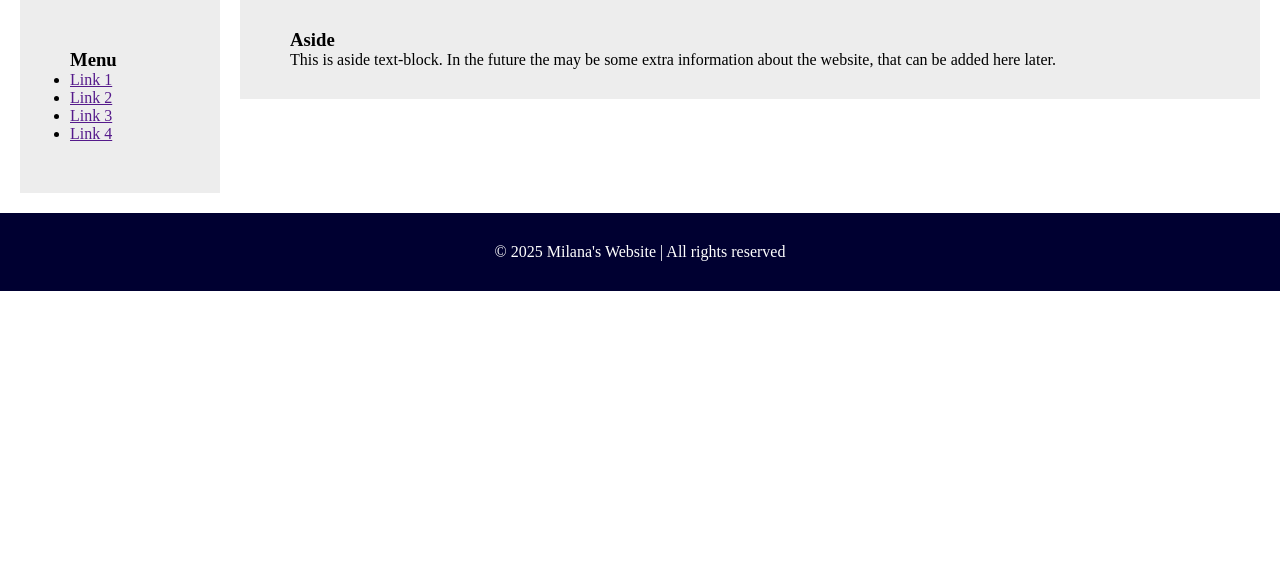
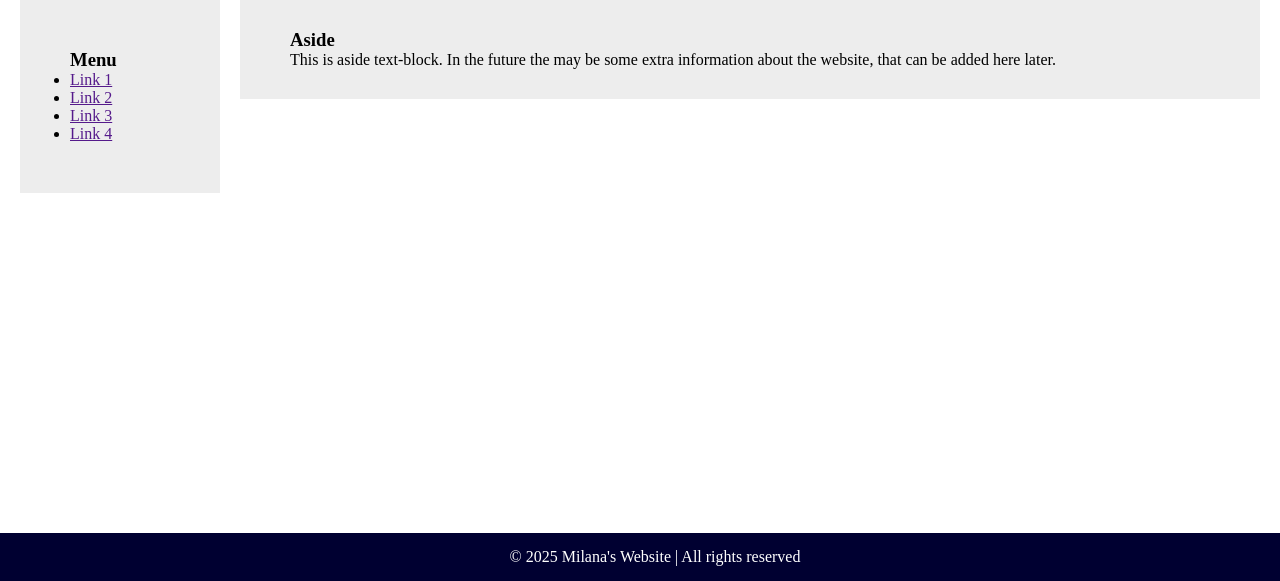
Before and after one commit to mt741/WT, a plain HTML site: page index.html in a window 1280 px wide. Shown: the part 219-800 px from the top of the page. Drawn offline with Linux system fonts and the light colour scheme; a web font is replaced by a local one.

Commit message:
Update style.css

```diff
--- a/style.css
+++ b/style.css
@@ -81,11 +81,13 @@
   box-sizing: border-box;
 }
 
-.footer{
-  max-width: 100%;
+.footer {
   bottom: 0;
-  background-color:rgb(0, 0, 49);
+  position: fixed;
+  margin-top: 20px;
+  background-color: rgb(0, 0, 49);
   color: white;
   text-align: center;
-  padding: 30px;
+  width: 100%;
+  padding: 15px;
 }
```
